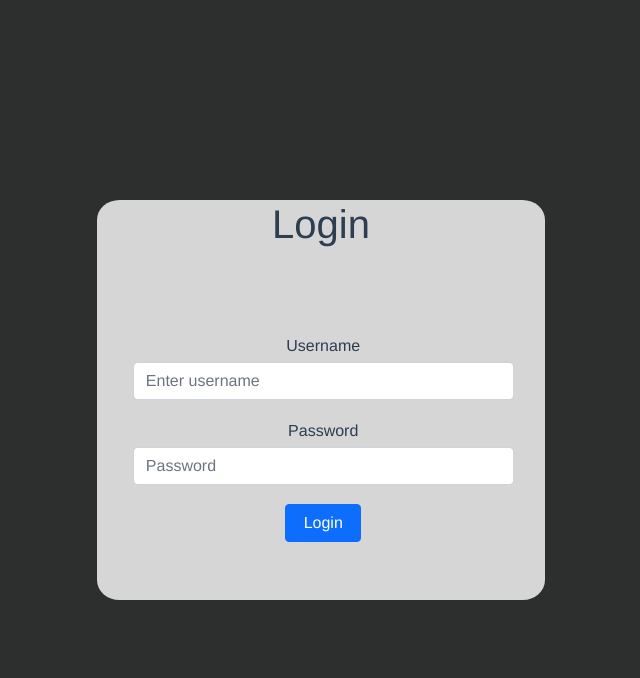
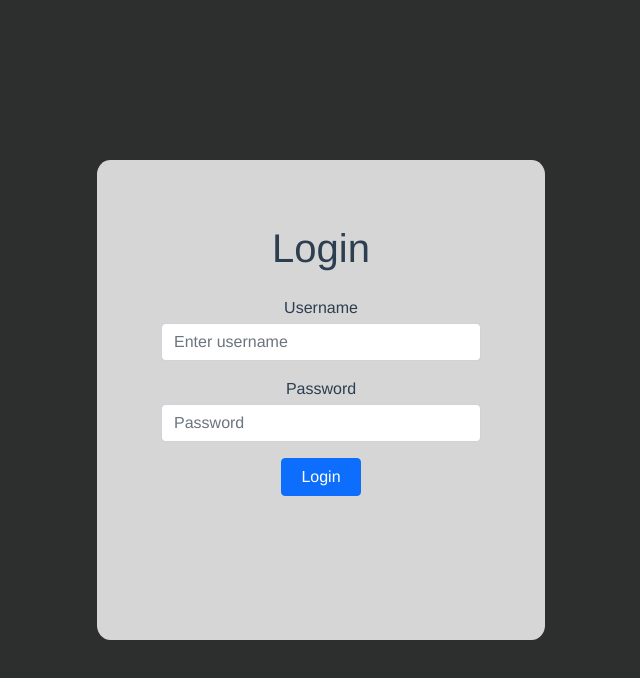
Before and after one commit to hacampbell/table-reservations, a Vue app in the folder client/: page /login in a window 1280 px wide. Shown: the top 678 px of the page, without its empty margins (319-959 px from the left). Built offline with nearby package versions, Linux system fonts and the light colour scheme.

Commit message:
Fixed and simplified CSS formatting

```diff
--- a/client/src/components/auth/Login.vue
+++ b/client/src/components/auth/Login.vue
@@ -42,34 +42,20 @@
 </script>
 
 <style scoped>
-    form {
-        margin-top: 15%;
-        margin-left: 8%;
-        max-width: 85%;
-    }
-
     label {
-        margin-top: 5%;
-        margin-bottom: 1%;
+        margin: 5% 5% 1% 5%;
     }
 
     button {
-        margin-top: 5%;
-        min-width: 20%;
+        margin: 5%;
+        min-width: 25%;
     }
 
     .login-container {
         background-color: rgb(214, 214, 214);
-        width: 35%;
-        height: 50%;
-        justify-content: center;
-        border-radius: 5%;
-    }
-
-    @media only screen and (max-width: 900px) {
-        .login-container {
-            width: 70%;
-            height: 70%
-        }
+        min-width: 35%;
+        min-height: 60%;
+        border-radius: 3%;
+        padding: 5%;
     }
 </style>
```
